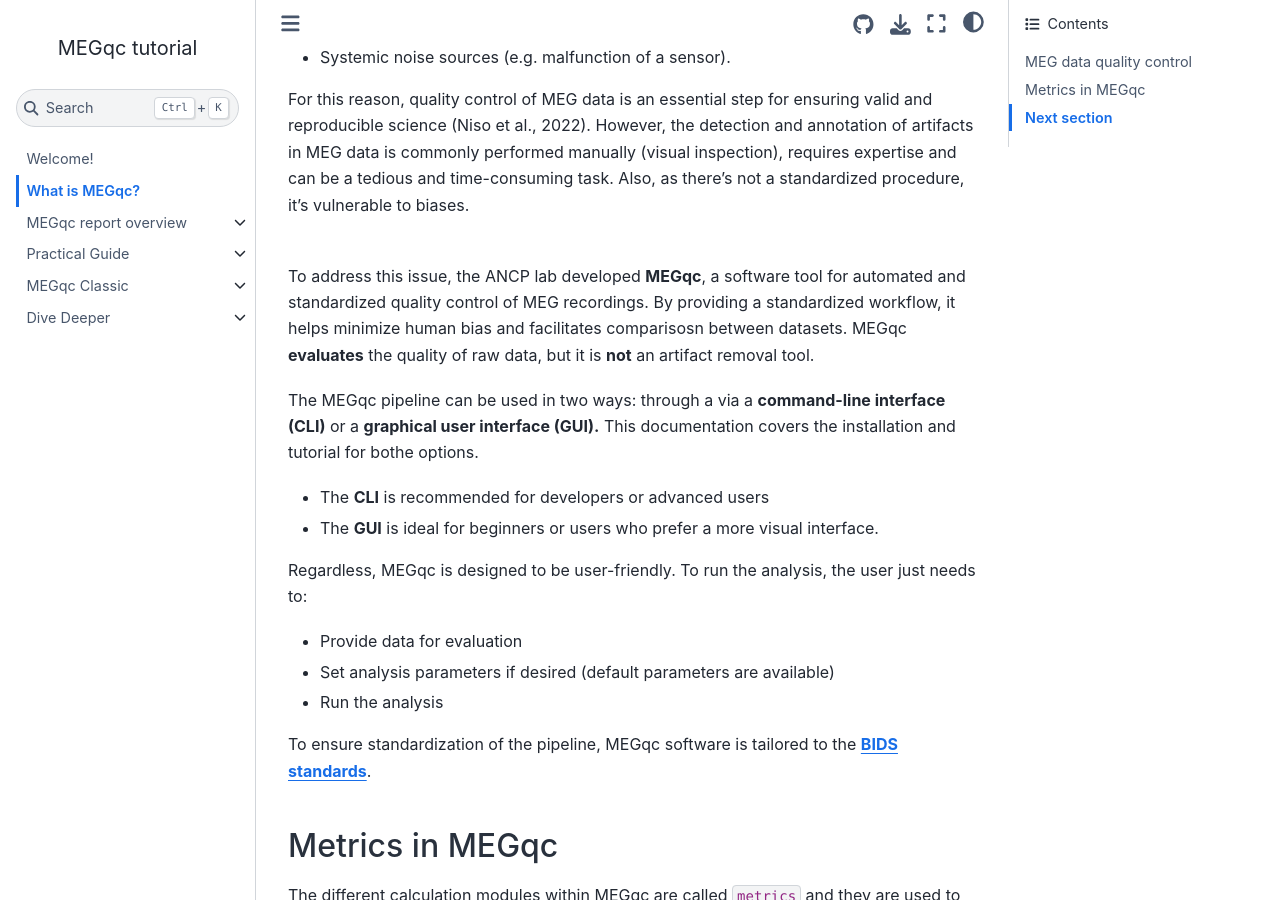
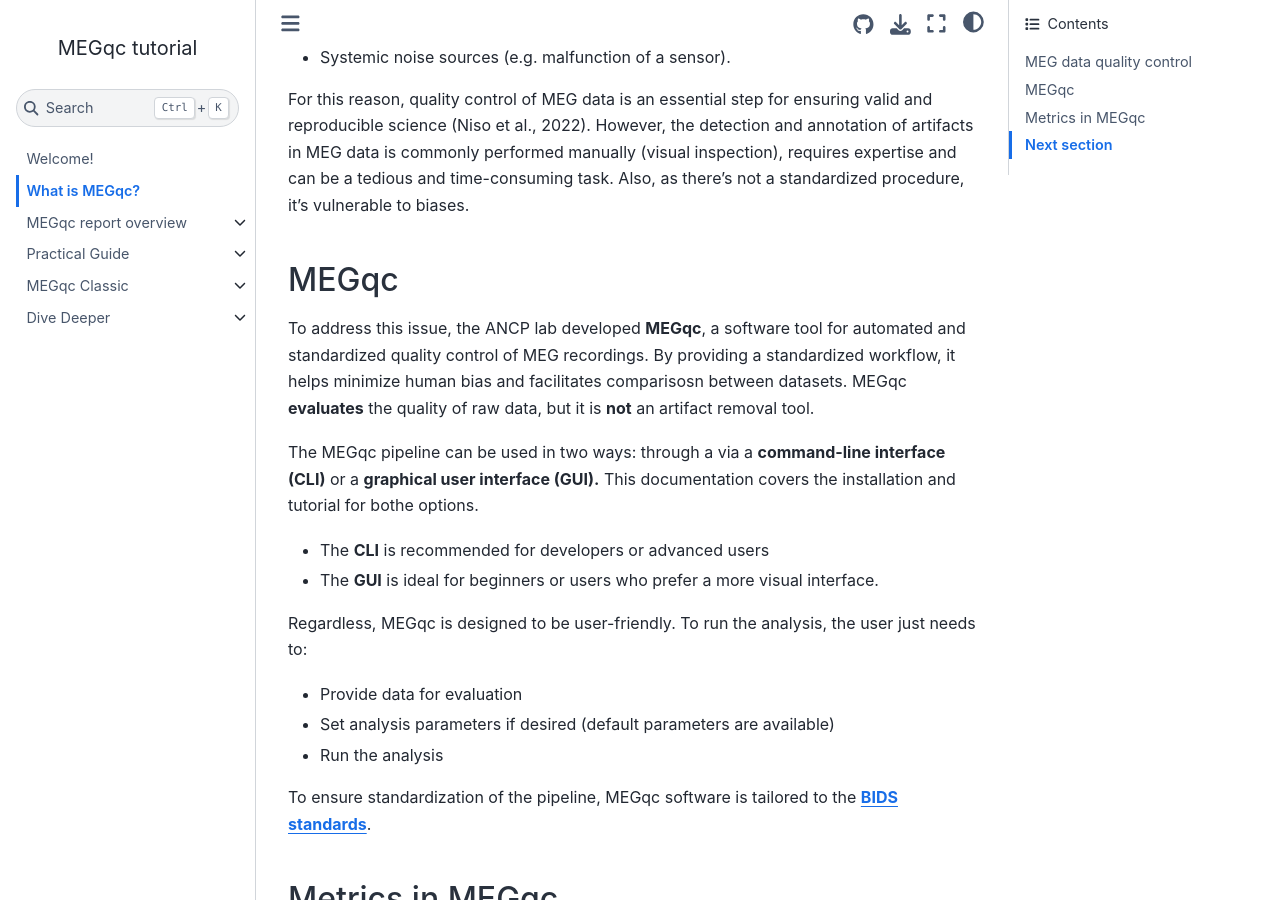
Before and after one commit to ANCPLabOldenburg/megqc_documentation, a Jupyter Book: the page built from book/introduction.md, in a window 1280 px wide and 900 px high, scrolled down 304 px. Built offline with Jupyter Book 1.0.4 settings and Sphinx 7.4.7 and the Sphinx Book theme 1.1.4, drawn with Linux system fonts in a browser that asks for light colours; pages that are not in the unit, such as notebooks, are missing from menus.

Commit message:
Update introduction.md

```diff
--- a/book/introduction.md
+++ b/book/introduction.md
@@ -8,7 +8,7 @@ Magnetoencephalography (MEG) data is susceptible to  noise and artifacts, which
 
 For this reason, quality control of MEG data is an essential step for ensuring valid and reproducible science (Niso et al., 2022). However, the detection and annotation of artifacts in MEG data is commonly performed manually (visual inspection), requires expertise and can be a tedious and time-consuming task. Also, as there's not a standardized procedure, it's vulnerable to biases.
 
-<br>
+## MEGqc
 
 To address this issue, the ANCP lab developed **MEGqc**, a software tool for automated and standardized quality control of MEG recordings. By providing a standardized workflow, it helps minimize human bias and facilitates comparisosn between datasets. MEGqc **evaluates** the quality of raw data, but it is **not** an artifact removal tool.
 
```
